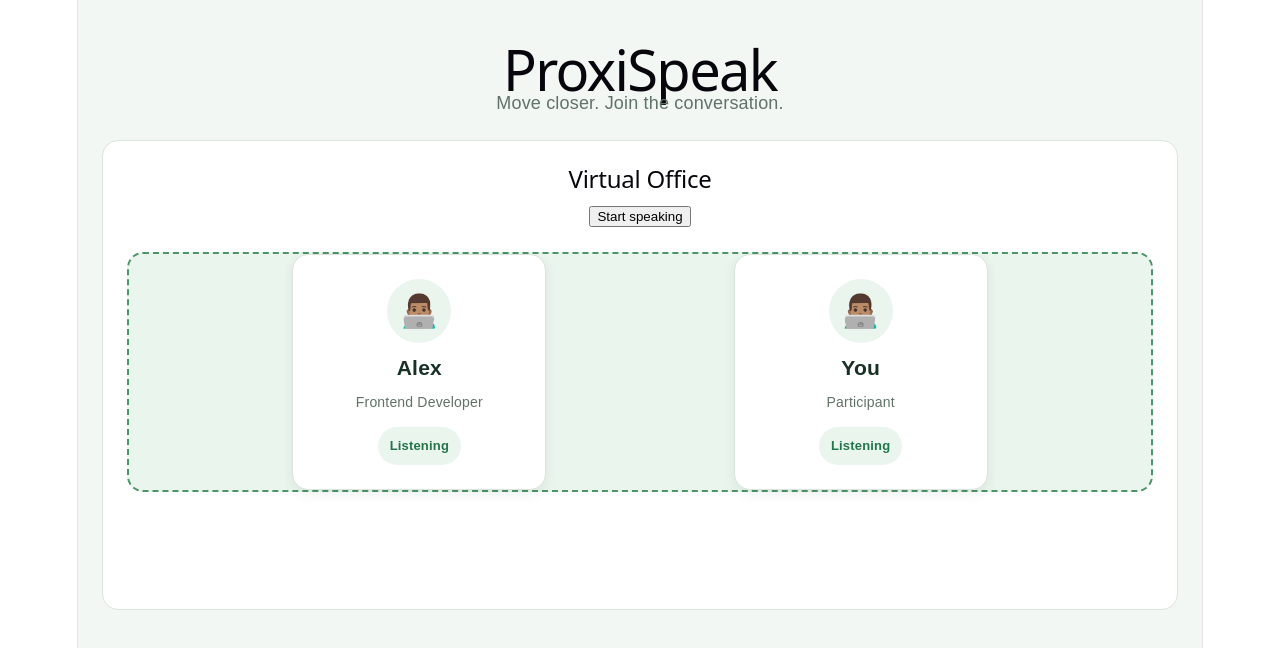
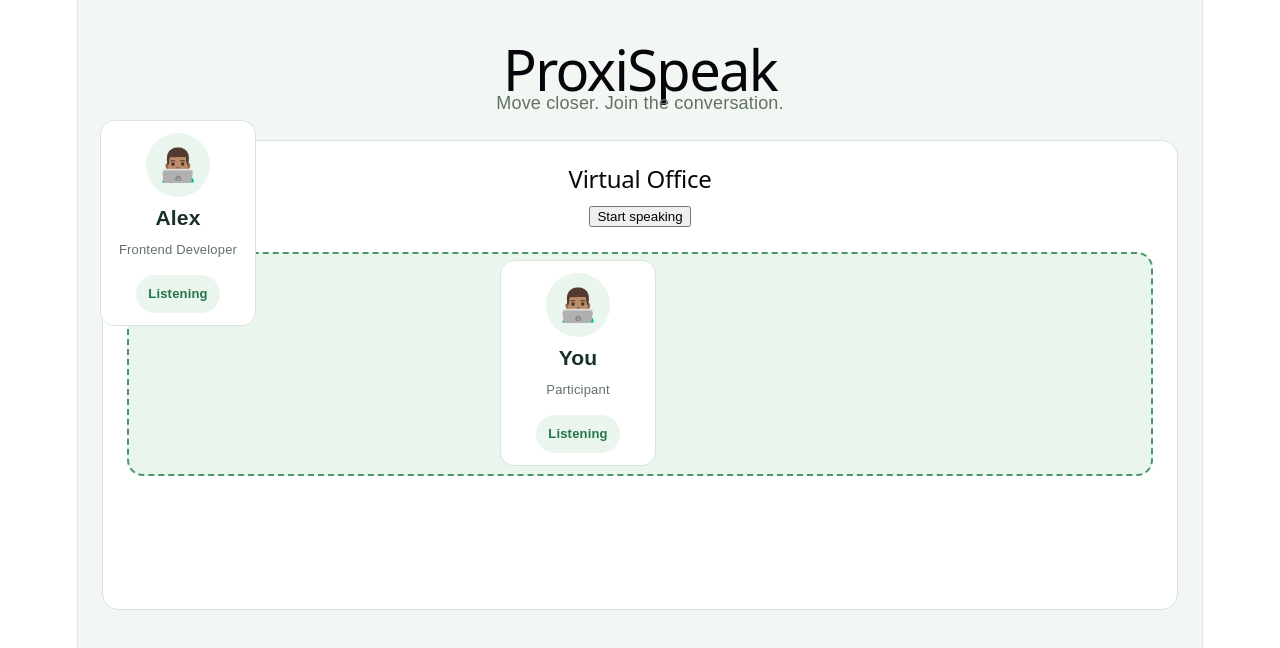
Before and after one commit to RAMDEV-code/InfotactProxiSpeakProject, a React (Vite) app in the folder firstReactProject/: page / in a window 1280 px wide. Shown: the top 648 px of the page. Built offline with nearby package versions, Linux system fonts and the light colour scheme.

Commit message:
Backend implementations

```diff
--- a/firstReactProject/src/App.css
+++ b/firstReactProject/src/App.css
@@ -97,6 +97,50 @@
 .status.listening {
   background: #eaf5ed;
   color: #23754a;
+}
+
+.office-room {
+  position: relative;
+  min-height: 420px;
+  margin-top: 24px;
+  background: #f0f6f1;
+  border: 1px solid #d9e5dc;
+  border-radius: 16px;
+  overflow: hidden;
+}
+
+.office-person {
+  position: absolute;
+  width: 130px;
+  padding: 12px;
+  text-align: center;
+  background: white;
+  border: 1px solid #d9e5dc;
+  border-radius: 14px;
+}
+
+.office-person .avatar {
+  margin-bottom: 8px;
+}
+
+.office-person h3 {
+  margin: 6px 0;
+}
+
+.office-person p {
+  margin: 0;
+  color: #617267;
+  font-size: 13px;
+}
+
+.person-one {
+  top: 32px;
+  left: 32px;
+}
+
+.person-two {
+  right: 32px;
+  bottom: 32px;
 }
 
 
--- a/firstReactProject/src/App.jsx
+++ b/firstReactProject/src/App.jsx
@@ -11,13 +11,17 @@ function App() {
     id: 1,
     name: "Alex",
     role: "Frontend Developer",
-      status: "Listening"
+    status: "Listening",
+    x: 100,
+    y: 120
   },
   {
     id: 2,
     name: "You",
     role: "Participant",
-      status: isSpeaking ? "Speaking" : "Listening"
+    status: isSpeaking ? "Speaking" : "Listening",
+    x: 1200,
+    y: 260
   }
 ]
   return (
@@ -38,16 +42,28 @@ function App() {
 
         <div className="speaking-area">
 
+
+        </div>
+
         {participants.map((participant) => (
-          <ParticipantCard
+  <div
     key={participant.id}
-            name={participant.name}
-            role={participant.role}
-            status={participant.status}
-          />
+    className="office-person"
+    style={{
+      left: `${Math.min(participant.x, 500)}px`,
+      top: `${participant.y}px`
+    }}
+  >
+    <div className="avatar">👨🏽‍💻</div>
+    <h3>{participant.name}</h3>
+    <p>{participant.role}</p>
+    <span className={`status ${participant.status.toLowerCase()}`}>
+      {participant.status}
+    </span>
+  </div>
 ))}
 
-        </div>
+
 
       </section>
     </main>
```
Also changed, not shown: firstReactProject/package.json (+6 -1 lines), 2 other files (tests, documents, lock files or other folders). Lines whose indentation alone changed are shown as unchanged.
